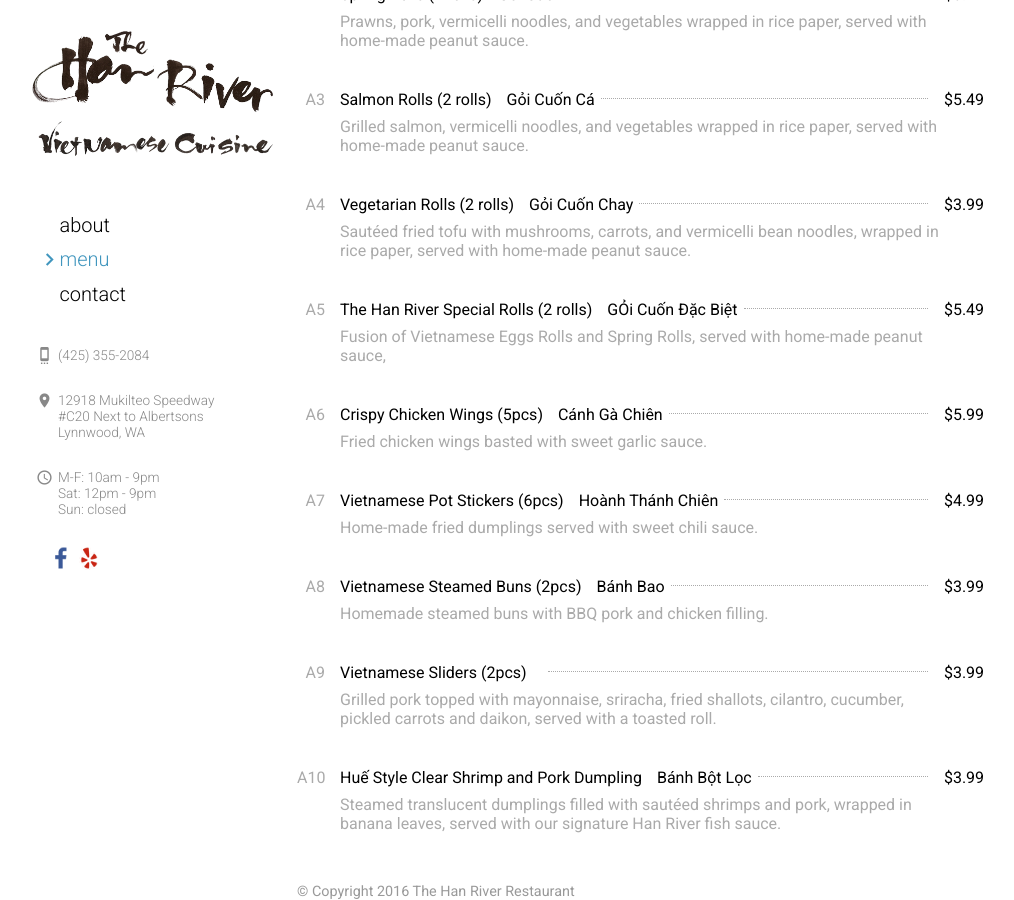
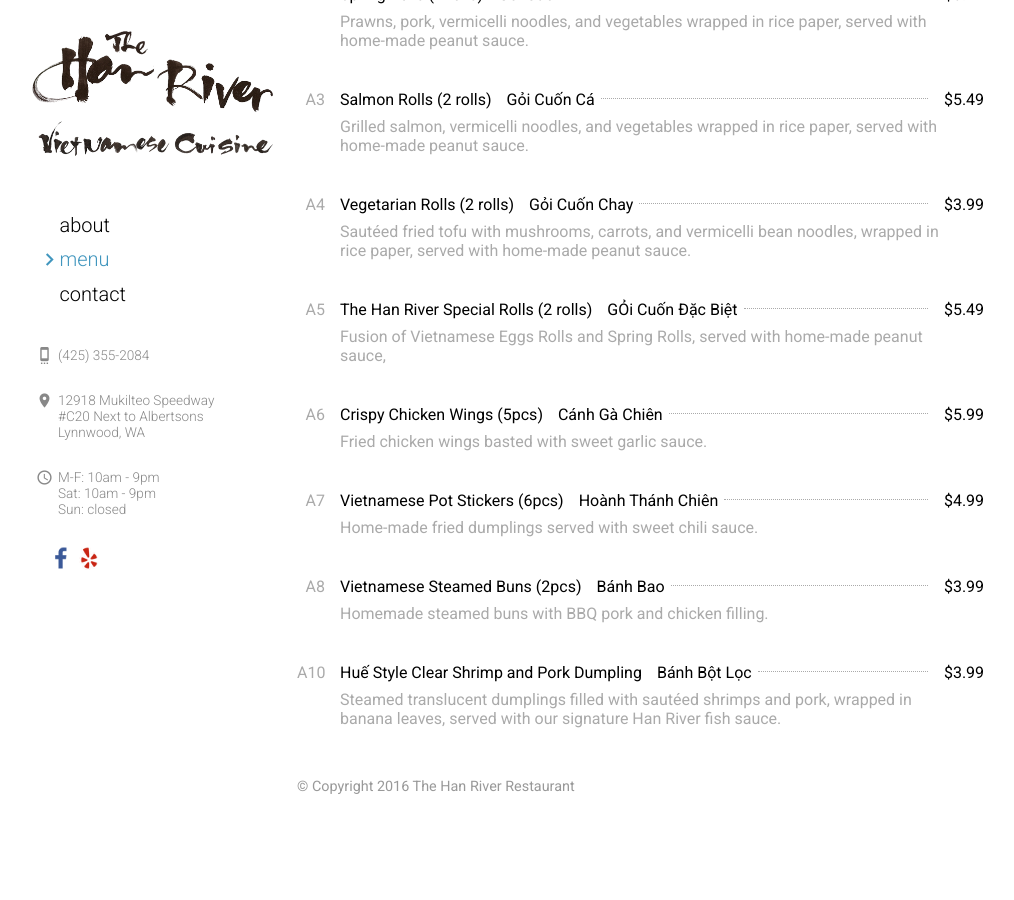
Before and after one commit to hanriver/site, a Jekyll site: the page built from menu-appetizers.html, in a window 1280 px wide and 900 px high, scrolled down 222 px. Shown: the whole window, without its empty margins (133-1147 px from the left). Built offline with Jekyll 4.4.1, drawn with Linux system fonts in a browser that asks for light colours; after the commit the page ends 1017 px from its top, so only the background shows below that.

Commit message:
Hours change and removed sliders

```diff
--- a/_data/menu-items.csv
+++ b/_data/menu-items.csv
@@ -7,7 +7,6 @@
 A,A6,Crispy Chicken Wings (5pcs),Cánh Gà Chiên,5.99,,,Fried chicken wings basted with sweet garlic sauce.
 A,A7,Vietnamese Pot Stickers (6pcs),Hoành Thánh Chiên,4.99,,,Home-made fried dumplings served with sweet chili sauce.
 A,A8,Vietnamese Steamed Buns (2pcs),Bánh Bao,3.99,,,Homemade steamed buns with BBQ pork and chicken filling.
-A,A9,Vietnamese Sliders (2pcs),,3.99,,,"Grilled pork topped with mayonnaise, sriracha, fried shallots, cilantro, cucumber, pickled carrots and daikon, served with a toasted roll."
 A,A10,Huế Style Clear Shrimp and Pork Dumpling,Bánh Bột Lọc ,3.99,,,"Steamed translucent dumplings filled with sautéed shrimps and pork, wrapped in banana leaves, served with our signature Han River fish sauce."
 D,D1,The Han River Sizzling Crepe,Bánh Xèo Sông Hàn,8.49,,,"Central Vietnam style crepe with shrimps, pork slices, bean sprouts served with a side of traditional Vietnamese herbs, lettuce and our signature Han River fish sauce. "
 D,D2,Vegetarian Sizzling Crepe ,Bánh Xèo Chay ,8.49,,,"Central Vietnam style crepe with sautéed tofu, shiitake mushroom, carrots, and bean sprouts served with a side of traditional Vietnamese herbs, lettuce and our signature Han River soy sauce. "
--- a/_includes/hours.html
+++ b/_includes/hours.html
@@ -1,3 +1,3 @@
 M-F: 10am - 9pm<br />
-Sat: 12pm - 9pm<br />
+Sat: 10am - 9pm<br />
 Sun: closed
```
